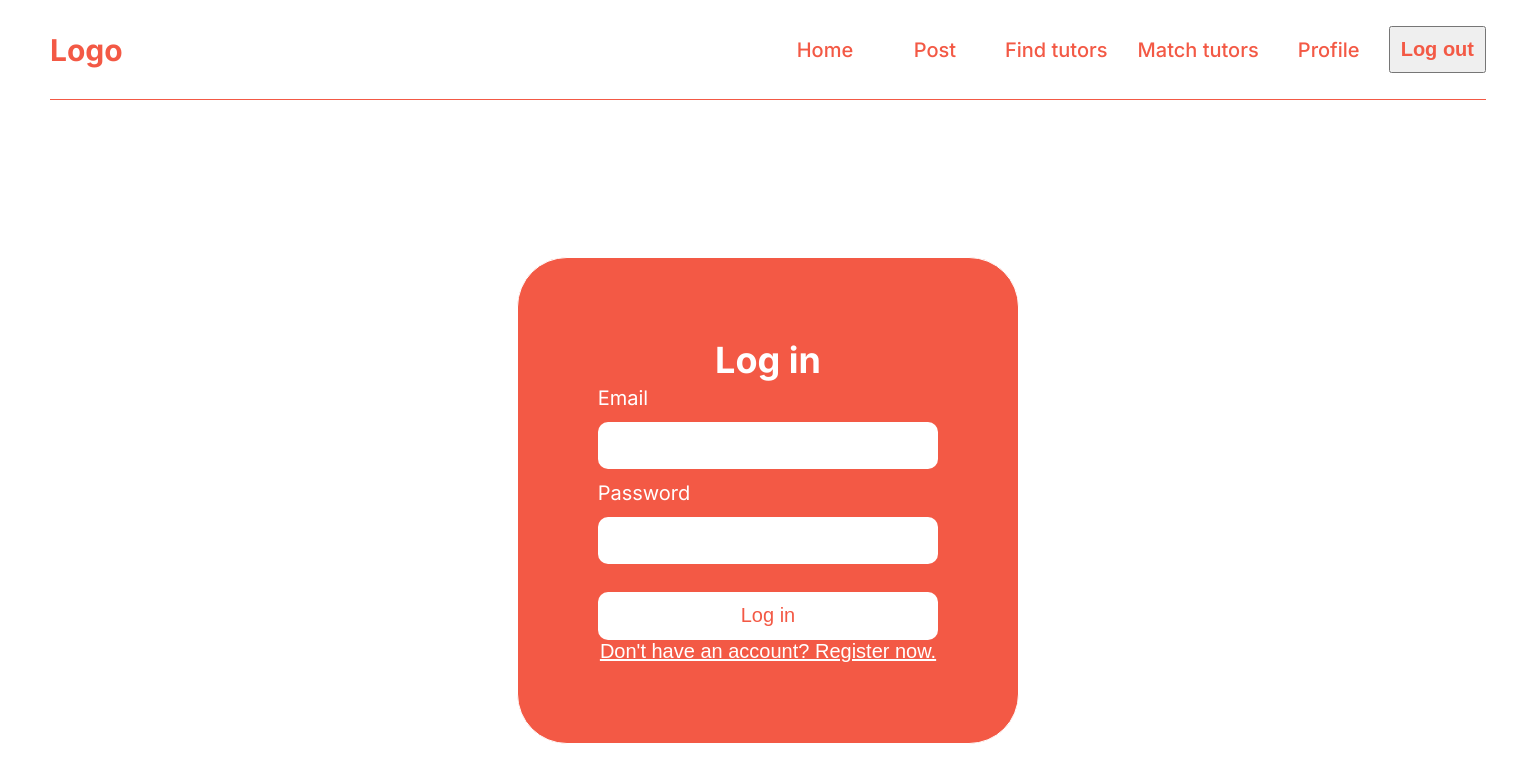
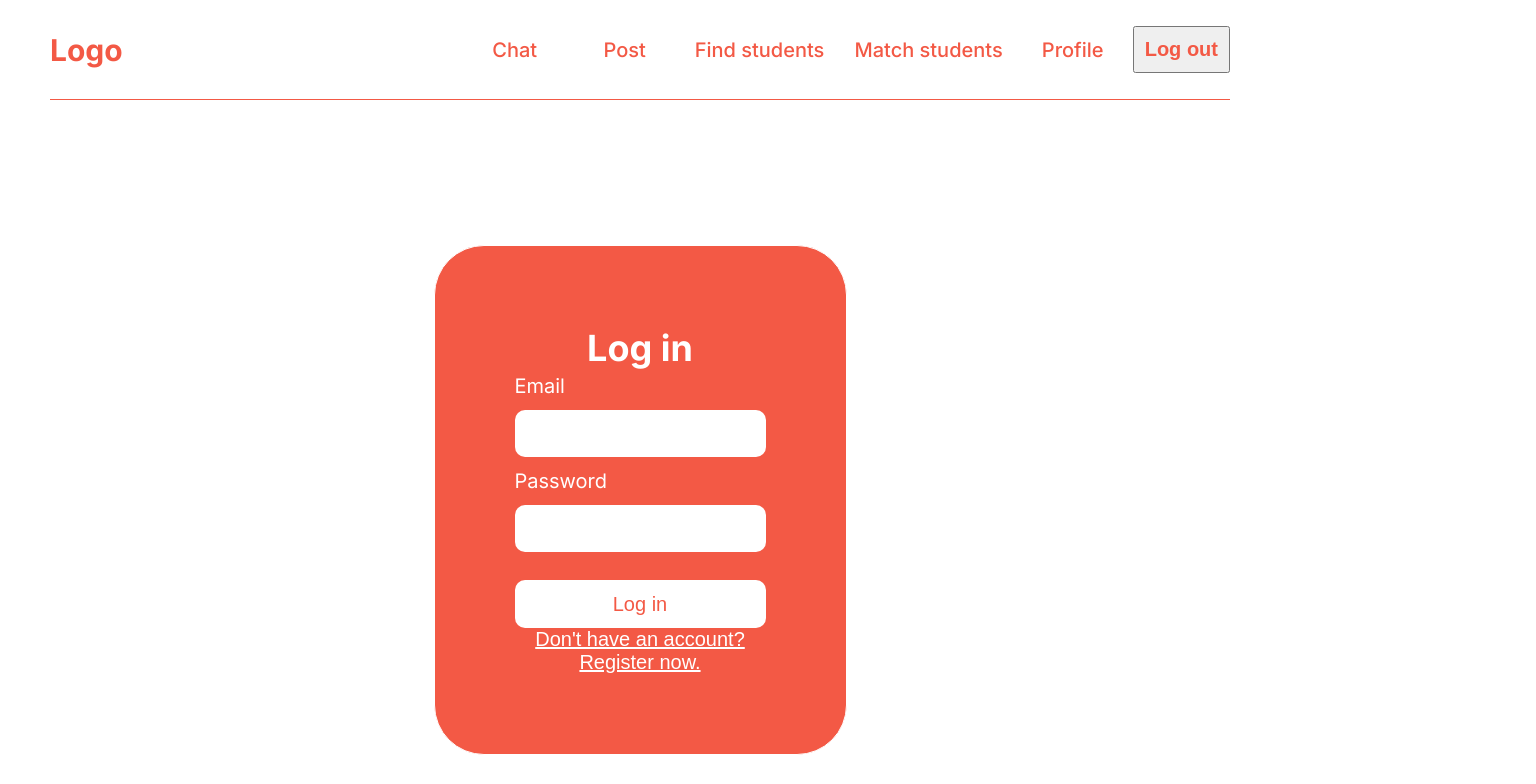
Before and after one commit to LeoLi2023ca/ECE651_Group6, a Next.js app in the folder Front-end Code/next_app/: page /login in a window 1280 px wide. Shown: the top 784 px of the page, 1536 px wide, since content can reach past the window. Built offline with nearby package versions, Linux system fonts and the light colour scheme.

Commit message:
layout adjustment

```diff
--- a/Front-end Code/next_app/src/app/globals.css
+++ b/Front-end Code/next_app/src/app/globals.css
@@ -22,7 +22,7 @@ a {
 }
 
 .container {
-    width: 1536px;
+    width: 100%;
     margin: auto;
     padding-left: 50px;
     padding-right: 50px;
--- a/Front-end Code/next_app/src/components/navbar/links/Links.jsx
+++ b/Front-end Code/next_app/src/components/navbar/links/Links.jsx
@@ -7,7 +7,7 @@ import Image from "next/image";
 
 const links = [
   {
-    title: "Home",
+    title: "Chat",
     path: "/",
   },
   {
@@ -21,7 +21,7 @@ const Links = () => {
 
   //TEMPORARY
   const session = true
-  const isTutor = false
+  const isTutor = true
 
   return (
     <div className={styles.container}>
```
